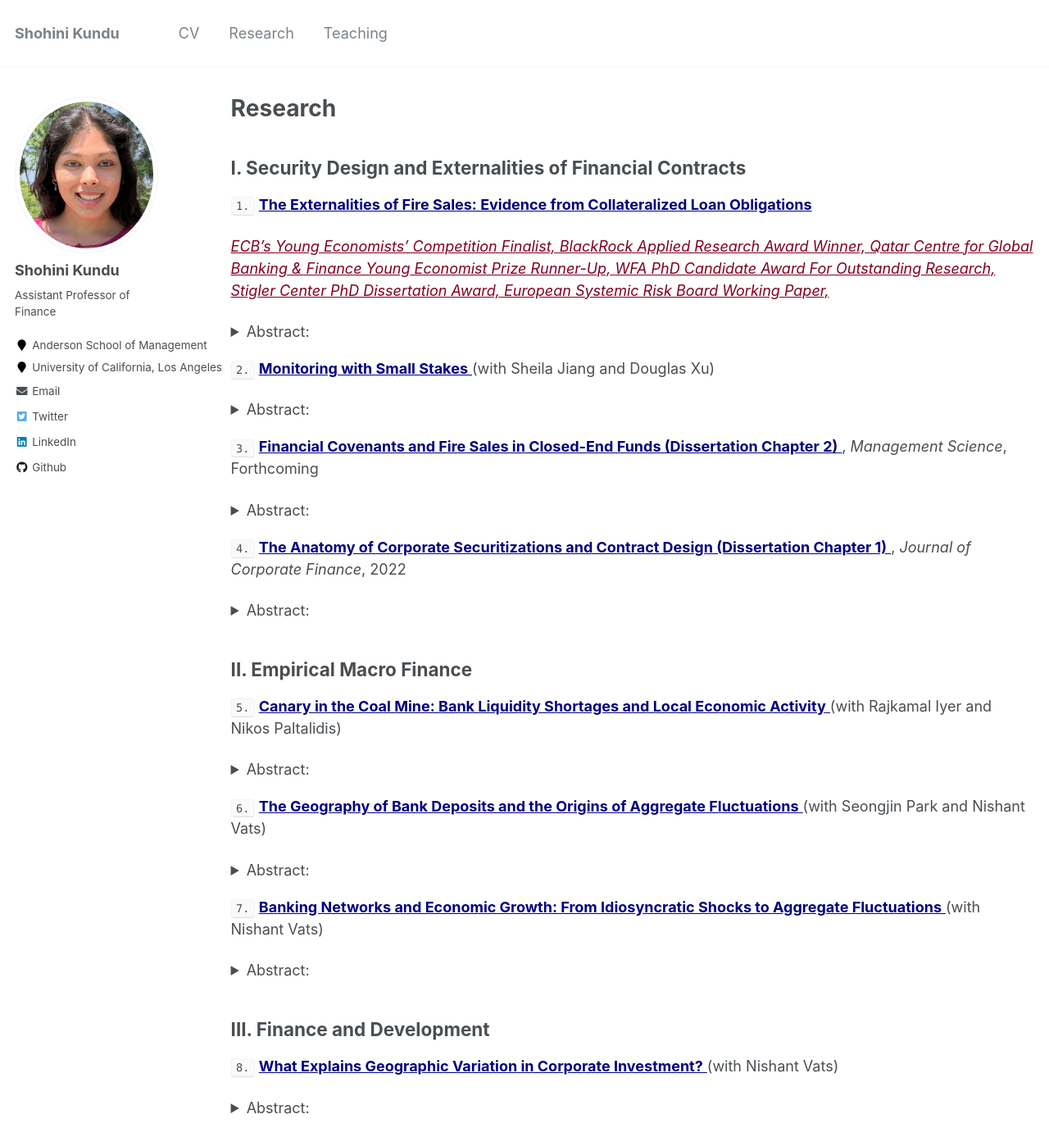
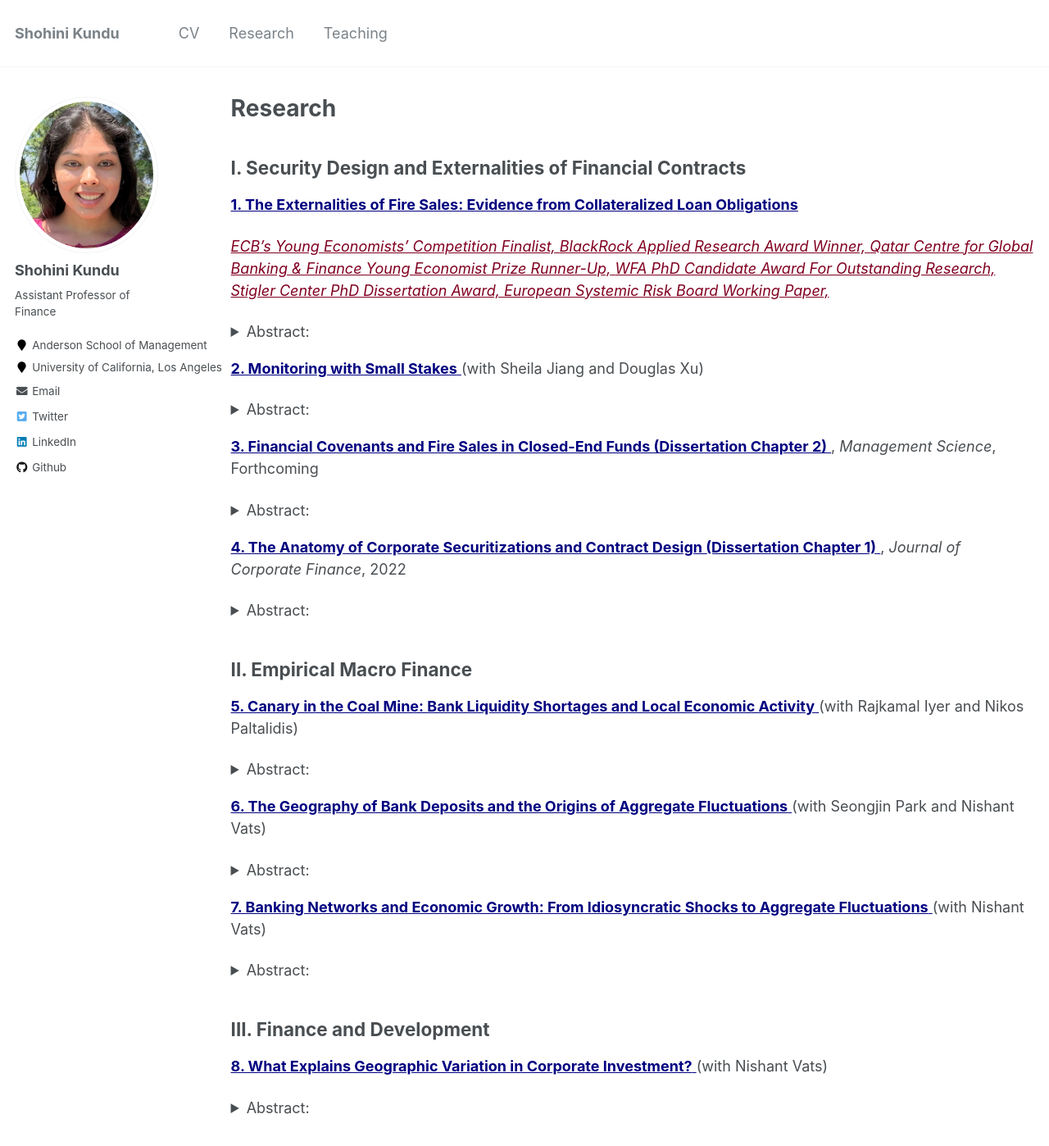
Before and after one commit to shohinikundu/shohinikundu.github.io, a Jekyll site: the page built from _pages/research.md, in a window 1280 px wide and 1400 px high. Shown: the whole window at 82% size. Built offline with Jekyll 4.4.1, drawn with Linux system fonts in a browser that asks for light colours.

Commit message:
Update research.md

```diff
--- a/_pages/research.md
+++ b/_pages/research.md
@@ -7,7 +7,7 @@
 
 ## I. Security Design and Externalities of Financial Contracts
 
- `1.` <a href="https://papers.ssrn.com/sol3/papers.cfm?abstract_id=3735645" style="color:rgb(0, 0, 128); text-decoration: underline;">**The Externalities of Fire Sales: Evidence from Collateralized Loan Obligations** </a>
+<a href="https://papers.ssrn.com/sol3/papers.cfm?abstract_id=3735645" style="color:rgb(0, 0, 128); text-decoration: underline;">**1. The Externalities of Fire Sales: Evidence from Collateralized Loan Obligations** </a>
 
 <a href="https://www.ecb.europa.eu/pub/conferences/ecbforum/previous_fora/2021/html/YE_competition_2021.en.html" style="color:rgb(128, 0, 32);">*ECB's Young Economists' Competition Finalist,* </a> <a href="https://www.blackrock.com/corporate/applied-research-award/prior-program-winners" style="color:rgb(128, 0, 32);">*BlackRock Applied Research Award Winner,* </a> <a href="https://www.kcl.ac.uk/news/young-economist-prize-competition" style="color:rgb(128, 0, 32);">*Qatar Centre for Global Banking & Finance Young Economist Prize Runner-Up,* </a> <a href="https://westernfinance.org/wp-content/uploads/2021.links_.pdf" style="color:rgb(128, 0, 32);">*WFA PhD Candidate Award For Outstanding Research,* </a> <a href="https://www.chicagobooth.edu/research/stigler/research/phd-dissertation-award" style="color:rgb(128, 0, 32);">*Stigler Center PhD Dissertation Award,* </a> <a href="https://www.esrb.europa.eu/pub/pdf/wp/esrb.wp.141.en.pdf?a4df56ef10c1106af985488bee9b0435" style="color:rgb(128, 0, 32);">*European Systemic Risk Board Working Paper,* </a>
 
@@ -17,21 +17,21 @@
 > This paper uses an exogenous industry shock to demonstrate that covenants in debt markets cause spillovers and trigger liquidations of unrelated loans in loan portfolios. Specifically, I show that following a negative shock to the oil and gas (O&G) industry, collateralized loan obligations (CLOs) with exposure to O&G loans are pushed closer to their covenant thresholds and sell non-O&G loans in the secondary market to alleviate these constraints. These sales exert price pressure on the securities of non-O&G firms, creating market dislocations. The erosion in the liquidity positions of exposed firms also spills over into real economic activity. Hence, liquidations originating from covenants may exacerbate credit crunches, by propagating shocks through capital markets.
 </details>
 
-`2.` <a href="https://papers.ssrn.com/sol3/papers.cfm?abstract_id=4271851" style="color:rgb(0, 0, 128); text-decoration: underline;">**Monitoring with Small Stakes** </a>(with Sheila Jiang and Douglas Xu)
+<a href="https://papers.ssrn.com/sol3/papers.cfm?abstract_id=4271851" style="color:rgb(0, 0, 128); text-decoration: underline;">**2. Monitoring with Small Stakes** </a>(with Sheila Jiang and Douglas Xu)
 <details>
 <summary>Abstract:</summary>
 
 >This paper proposes a mechanism to address the issue of "monitoring with small stakes" in syndicated lending. We identify two sources that incentivize creditor monitoring: skin-in-the-game and rent extraction from renegotiation. Renegotiation-based rent extraction serves a substitute to banks' loan stake for monitoring incentives, facilitating institutional investors’ participation in syndicated lending. We use the passage of a tax policy that exogenously reduced renegotiation frictions to identify this channel. Our findings suggests that a less frictional renegotiation environment leads to more diligent monitoring, smaller bank shares in new loans and improved borrower performance, particularly in pre-existing deals with lower bank skin-in-the-game.
           </details>
 
- `3.` <a href="https://papers.ssrn.com/sol3/papers.cfm?abstract_id=3595416" style="color:rgb(0, 0, 128); text-decoration: underline;">**Financial Covenants and Fire Sales in Closed-End Funds (Dissertation Chapter 2)** </a>, _Management Science_, Forthcoming
+<a href="https://papers.ssrn.com/sol3/papers.cfm?abstract_id=3595416" style="color:rgb(0, 0, 128); text-decoration: underline;">**3. Financial Covenants and Fire Sales in Closed-End Funds (Dissertation Chapter 2)** </a>, _Management Science_, Forthcoming
 <details>
 <summary>Abstract:</summary>
 
 > Closed-end funds are thought to have negligible fire sale risk as they have stable funding. However, I show that embedded covenants can generate price pressure in collateralized loan obligation (CLO) funds, even though such funds are closed end. Loans held by constrained CLOs report significantly lower cumulative returns than loans held by unconstrained CLOs. This can be explained by contractual arbitrage, a practice by which CLOs exploit loopholes in the design of covenants to mechanically loosen their covenants and avoid covenant breaches. Covenant breaches are associated with significant pecuniary and non-pecuniary costs, affecting CLO compensation, reputation and career prospects. I show that when covenants breaches are imminent, managers fire sell distressed loans. Hence, I demonstrate a channel by which closed-end funds can also create fire sale risk, akin to their open-end counterparts.
           </details>
 
-`4.` <a href="https://papers.ssrn.com/sol3/papers.cfm?abstract_id=3740092" style="color:rgb(0, 0, 128); text-decoration: underline;">**The Anatomy of Corporate Securitizations and Contract Design (Dissertation Chapter 1)** </a>, _Journal of Corporate Finance_, 2022
+<a href="https://papers.ssrn.com/sol3/papers.cfm?abstract_id=3740092" style="color:rgb(0, 0, 128); text-decoration: underline;">**4. The Anatomy of Corporate Securitizations and Contract Design (Dissertation Chapter 1)** </a>, _Journal of Corporate Finance_, 2022
 <details>
 <summary>Abstract:</summary>
 
@@ -41,21 +41,21 @@
 
 ## II. Empirical Macro Finance
 
-`5.` <a href="https://papers.ssrn.com/sol3/papers.cfm?abstract_id=4247519" style="color:rgb(0, 0, 128); text-decoration: underline;">**Canary in the Coal Mine: Bank Liquidity Shortages and Local Economic Activity** </a> (with Rajkamal Iyer and Nikos Paltalidis)
+<a href="https://papers.ssrn.com/sol3/papers.cfm?abstract_id=4247519" style="color:rgb(0, 0, 128); text-decoration: underline;">**5. Canary in the Coal Mine: Bank Liquidity Shortages and Local Economic Activity** </a> (with Rajkamal Iyer and Nikos Paltalidis)
 <details>
 <summary>Abstract:</summary>
 
 > This paper investigates the relation between bank liquidity and local economic activity. We find that an increase in deposit rates offered by banks within a geographic region is associated with contractions in economic activity. As a region heads to an economic downturn, deposit growth slows down, prompting banks to increase deposit rates to support their balance sheet. This increase in deposit rates reflects the liquidity squeeze experienced by banks due to deteriorating economic conditions, which in turn serves as an indicator of an impending economic contraction.
           </details>
 
-`6.` <a href="https://papers.ssrn.com/sol3/papers.cfm?abstract_id=3883605" style="color:rgb(0, 0, 128); text-decoration: underline;">**The Geography of Bank Deposits and the Origins of Aggregate Fluctuations** </a> (with Seongjin Park and Nishant Vats)
+<a href="https://papers.ssrn.com/sol3/papers.cfm?abstract_id=3883605" style="color:rgb(0, 0, 128); text-decoration: underline;">**6. The Geography of Bank Deposits and the Origins of Aggregate Fluctuations** </a> (with Seongjin Park and Nishant Vats)
 <details>
 <summary>Abstract:</summary>
 
 > What are the aggregate effects of deposit shocks? Using the granular-instrumental-variable methodology, we identify the deposit elasticity of economic growth as 0.87 and the money multiplier as 1.18. We construct deposit shocks by combining a new fact regarding the within-bank geographic concentration of deposits -- 30% of deposits are concentrated in a single county -- with local natural disasters. Large natural disasters in deposit-concentrated areas negatively affect bank deposits and amplify through bank internal capital markets. These shocks can explain 3.30% of the variation in economic growth. Lender and borrower-side frictions are critical for the aggregation of local shocks.
           </details>
 
-`7.` <a href="https://papers.ssrn.com/sol3/papers.cfm?abstract_id=3556299" style="color:rgb(0, 0, 128); text-decoration: underline;">**Banking Networks and Economic Growth: From Idiosyncratic Shocks to Aggregate Fluctuations** </a> (with Nishant Vats)
+<a href="https://papers.ssrn.com/sol3/papers.cfm?abstract_id=3556299" style="color:rgb(0, 0, 128); text-decoration: underline;">**7. Banking Networks and Economic Growth: From Idiosyncratic Shocks to Aggregate Fluctuations** </a> (with Nishant Vats)
 <details>
 <summary>Abstract:</summary>
 
@@ -64,8 +64,7 @@
 
 ## III. Finance and Development
 
-
-`8.` <a href="https://papers.ssrn.com/sol3/papers.cfm?abstract_id=3851008" style="color:rgb(0, 0, 128); text-decoration: underline;">**What Explains Geographic Variation in Corporate Investment?** </a> (with Nishant Vats)
+<a href="https://papers.ssrn.com/sol3/papers.cfm?abstract_id=3851008" style="color:rgb(0, 0, 128); text-decoration: underline;">**8. What Explains Geographic Variation in Corporate Investment?** </a> (with Nishant Vats)
 <details>
 <summary>Abstract:</summary>
 
```
